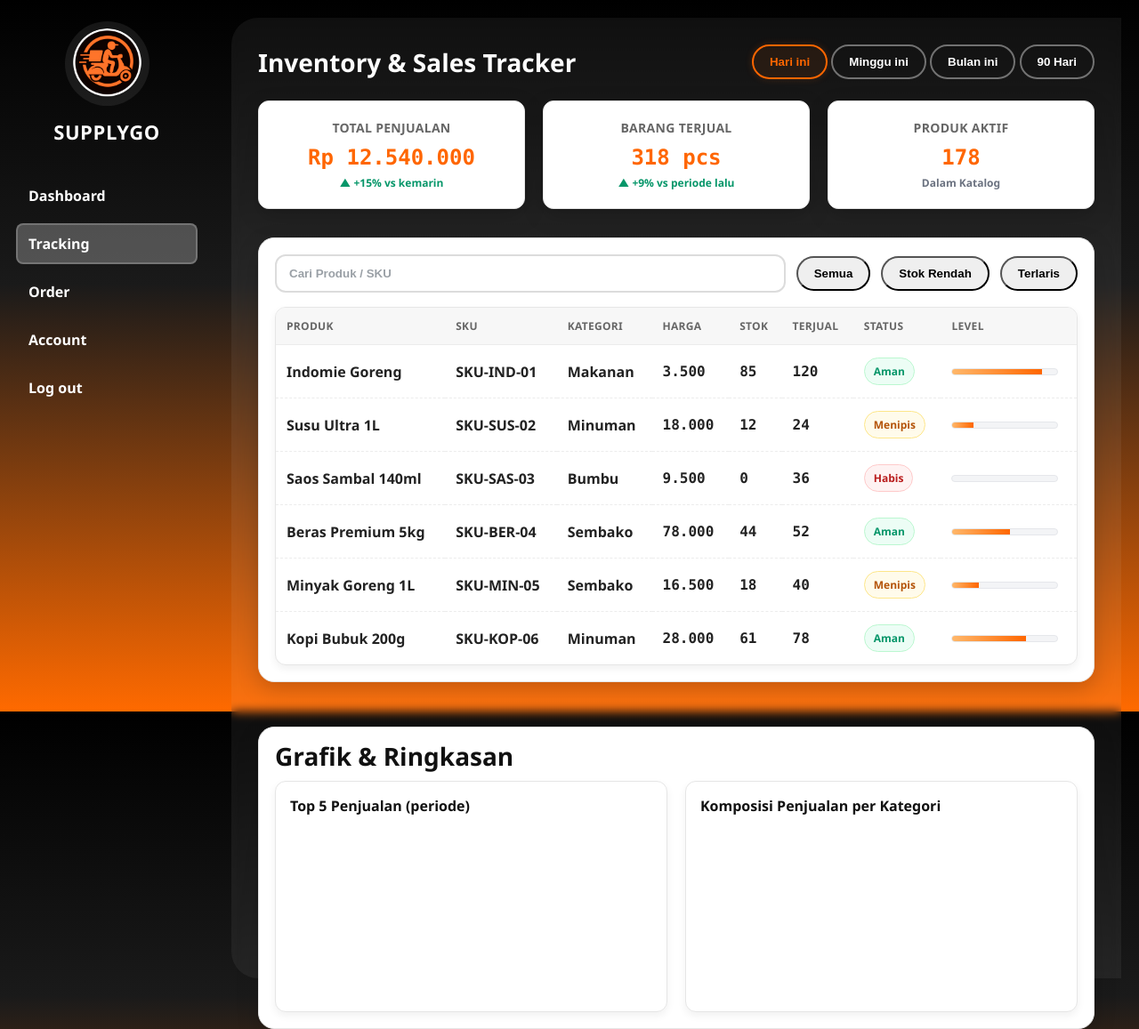
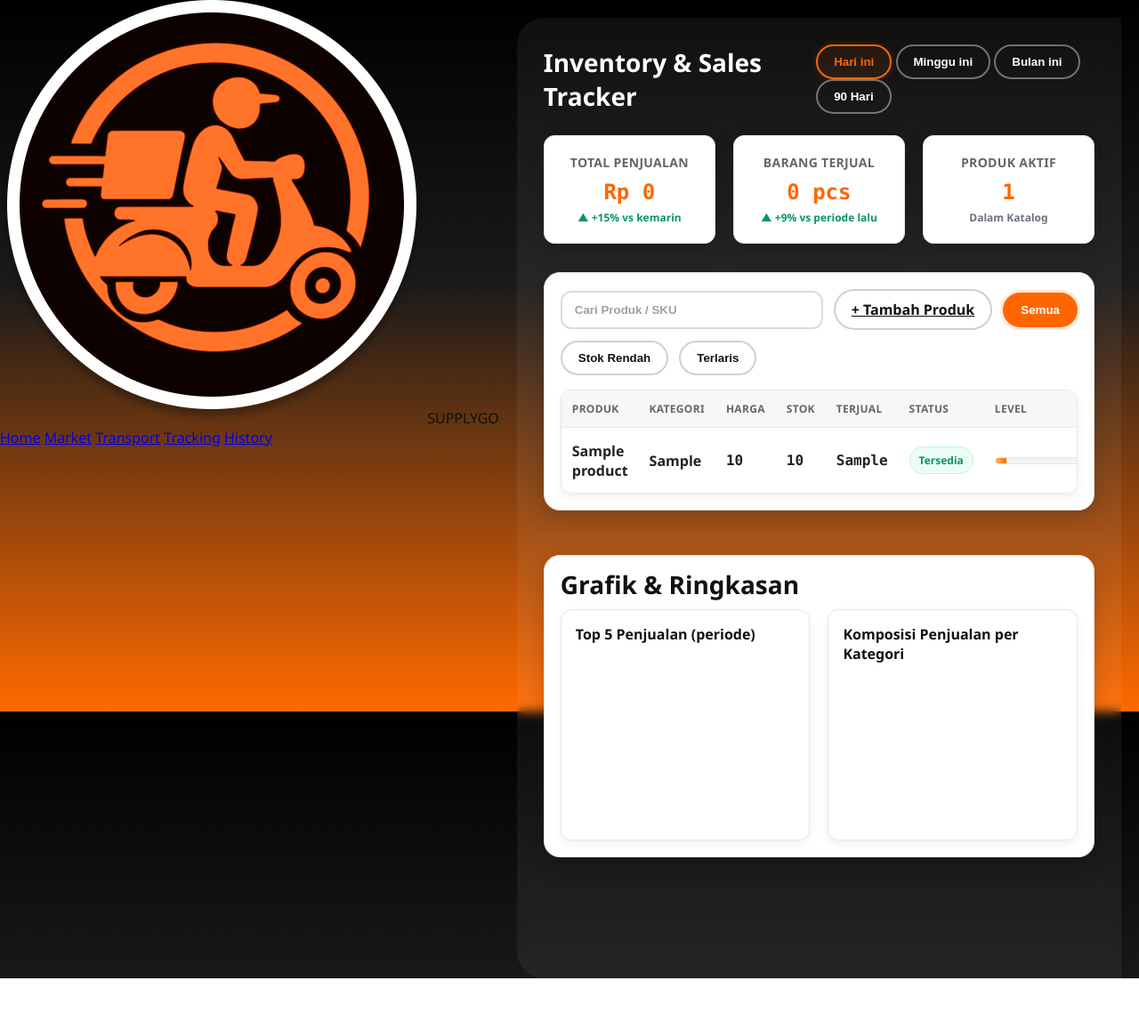
Before and after one commit to laylaksmn/supplygo, a PHP site: page /Tracking.php in a window 1280 px wide. Shown: the whole page at 89% size. After the commit the page ends 1100 px from the top, so only its background shows below. Run offline with PHP 8.4, Linux system fonts and the light colour scheme; tables that the repository leaves empty or names only in its code hold one stand-in row (values such as "Sample post"); a stand-in replaces the project's code that opens the database connection.

Commit message:
Refactor Tracking.php to include database integration

```diff
--- a/Tracking.php
+++ b/Tracking.php
@@ -1,8 +1,31 @@
 <?php
-// // tracking.php (UI dummy, tanpa database)
-// session_start();
-// // Untuk demo tampilan: pakai nama fallback jika belum login
-// $name = isset($_SESSION['name']) ? $_SESSION['name'] : 'Pengguna';
+session_start();
+$name = isset($_SESSION['name']) ? $_SESSION['name'] : 'Pengguna';
+
+require_once 'db.php';
+
+// TOTAL PENJUALAN = SUM(price * sold)
+$sqlTotal = "SELECT SUM(price * sold) AS total_penjualan FROM products";
+$resTotal = $mysqli->query($sqlTotal);
+$rowTotal = $resTotal ? $resTotal->fetch_object() : null;
+$total_penjualan = $rowTotal && $rowTotal->total_penjualan ? (int)$rowTotal->total_penjualan : 0;
+
+// BARANG TERJUAL = SUM(sold)
+$sqlSold = "SELECT SUM(sold) AS barang_terjual FROM products";
+$resSold = $mysqli->query($sqlSold);
+$rowSold = $resSold ? $resSold->fetch_object() : null;
+$barang_terjual = $rowSold && $rowSold->barang_terjual ? (int)$rowSold->barang_terjual : 0;
+
+// PRODUK AKTIF = COUNT(*)
+$sqlActive = "SELECT COUNT(*) AS produk_aktif FROM products";
+$resActive = $mysqli->query($sqlActive);
+$rowActive = $resActive ? $resActive->fetch_object() : null;
+$produk_aktif = $rowActive && $rowActive->produk_aktif ? (int)$rowActive->produk_aktif : 0;
+
+// AMBIL DATA PRODUK
+$sqlProducts = "SELECT * FROM products ORDER BY id DESC";
+$resultProducts = $mysqli->query($sqlProducts);
+
 ?>
 <!DOCTYPE html>
 <html lang="id">
@@ -10,24 +33,28 @@
   <meta charset="UTF-8" />
   <title>Tracking - SUPPLYGO</title>
   <meta name="viewport" content="width=device-width, initial-scale=1" />
-  <link rel="stylesheet" href="Tracking.css" />
+  <link rel="stylesheet" href="tracking.css" />
 </head>
 <body>
-  <div class="sidebar">
+  <header class="navbar">
+    <div class="brand">
       <img src="logo web.png" alt="Logo" class="logo">
-    <h2>SUPPLYGO</h2>
-    <div class="nav">
-      <a href="dashboard.php">Dashboard</a>
-      <a href="#" class="active">Tracking</a>
-      <a href="#">Order</a>
-      <a href="profil.php">Account</a>
-      <a href="logout.php">Log out</a>
+      <span class="brand-name">SUPPLYGO</span>
     </div>
+    <div class="menu">
+      <a href="dashboard.php">Home</a>
+      <a href="market.php">Market</a>
+      <a href="transport.php">Transport</a>
+      <a href="tracking.php" class="active">Tracking</a>
+      <a href="history.php">History</a>
     </div>
+</header>
 
   <div class="main">
     <div class="header" style="justify-content:space-between; align-items:center;">
-      <h1>Inventory & Sales Tracker</h1>
+      <div>
+        <h1>Inventory &amp; Sales Tracker</h1>
+      </div>
       <div class="period chips--dark">
         <button class="chip" aria-pressed="true">Hari ini</button>
         <button class="chip">Minggu ini</button>
@@ -39,26 +66,41 @@
     <div class="stats">
       <div class="stat-card">
         <h3>TOTAL PENJUALAN</h3>
-        <p class="mono">Rp 12.540.000</p>
-        <div style="color:#059669; font-weight:800; font-size:12px; margin-top:6px;">▲ +15% vs kemarin</div>
+        <p class="mono">
+          Rp <?php echo number_format($total_penjualan, 0, ',', '.'); ?>
+        </p>
+        <!-- Persentase masih dummy -->
+        <div style="color:#059669; font-weight:800; font-size:12px; margin-top:6px;">
+          ▲ +15% vs kemarin
+        </div>
       </div>
       <div class="stat-card">
         <h3>BARANG TERJUAL</h3>
-        <p class="mono">318 pcs</p>
-        <div style="color:#059669; font-weight:800; font-size:12px; margin-top:6px;">▲ +9% vs periode lalu</div>
+        <p class="mono">
+          <?php echo $barang_terjual; ?> pcs
+        </p>
+        <div style="color:#059669; font-weight:800; font-size:12px; margin-top:6px;">
+          ▲ +9% vs periode lalu
+        </div>
       </div>
       <div class="stat-card">
         <h3>PRODUK AKTIF</h3>
-        <p class="mono">178</p>
-        <div style="color:#6b7280; font-weight:800; font-size:12px; margin-top:6px;">Dalam Katalog</div>
+        <p class="mono">
+          <?php echo $produk_aktif; ?>
+        </p>
+        <div style="color:#6b7280; font-weight:800; font-size:12px; margin-top:6px;">
+          Dalam Katalog
+        </div>
       </div>
     </div>
 
+    <!-- TABEL PRODUK -->
     <div class="wrap" style="margin-bottom:26px;">
-      <div class="toolbar">
+      <div class="toolbar chips--light">
         <div class="search">
           <input type="search" placeholder="Cari Produk / SKU">
         </div>
+        <a href="produk/product_create.php" class="chip">+ Tambah Produk</a>
         <button class="chip" aria-pressed="true">Semua</button>
         <button class="chip">Stok Rendah</button>
         <button class="chip">Terlaris</button>
@@ -69,92 +111,87 @@
           <thead>
             <tr>
               <th>PRODUK</th>
-              <th>SKU</th>
               <th>KATEGORI</th>
               <th>HARGA</th>
               <th>STOK</th>
               <th>TERJUAL</th>
               <th>STATUS</th>
               <th>LEVEL</th>
+              <th>AKSI</th>
             </tr>
           </thead>
           <tbody>
+            <?php
+            if (!$resultProducts || $resultProducts->num_rows == 0):
+            ?>
               <tr>
-              <td>Indomie Goreng</td>
-              <td>SKU-IND-01</td>
-              <td>Makanan</td>
-              <td class="mono">3.500</td>
-              <td class="mono">85</td>
-              <td class="mono">120</td>
-              <td><span class="badge ok">Aman</span></td>
-              <td><div class="stockbar"><i style="--w:85%"></i></div></td>
+                <td colspan="9">Belum ada produk di database.</td>
               </tr>
+            <?php
+            else:
+              while ($p = $resultProducts->fetch_object()):
+                // class badge dari status
+                $badgeClass = 'ok';
+                if ($p->status === 'Menipis') {
+                  $badgeClass = 'warn';
+                } elseif ($p->status === 'Habis') {
+                  $badgeClass = 'danger';
+                }
+
+                // level stok (0–100) untuk progress bar
+                $level = (int)$p->stock;
+                if ($level < 0) $level = 0;
+                if ($level > 100) $level = 100;
+            ?>
               <tr>
-              <td>Susu Ultra 1L</td>
-              <td>SKU-SUS-02</td>
-              <td>Minuman</td>
-              <td class="mono">18.000</td>
-              <td class="mono">12</td>
-              <td class="mono">24</td>
-              <td><span class="badge warn">Menipis</span></td>
-              <td><div class="stockbar"><i style="--w:20%"></i></div></td>
+                <td><?php echo $p->name; ?></td>
+                <td><?php echo $p->category; ?></td>
+                <td class="mono">
+                  <?php echo number_format($p->price, 0, ',', '.'); ?>
+                </td>
+                <td class="mono"><?php echo $p->stock; ?></td>
+                <td class="mono"><?php echo $p->sold; ?></td>
+                <td>
+                  <span class="badge <?php echo $badgeClass; ?>">
+                    <?php echo $p->status; ?>
+                  </span>
+                </td>
+                <td>
+                  <div class="stockbar">
+                    <i style="--w:<?php echo $level; ?>%"></i>
+                  </div>
+                </td>
+                <td class="action-cell">
+                  <a href="produk/product_edit.php?id=<?php echo $p->id; ?>" class="action-edit">
+                    Edit
+                  </a>
+                  <form action="produk/product_delete.php" method="post" style="display:inline;"
+                        onsubmit="return confirm('Yakin hapus produk ini?');">
+                    <input type="hidden" name="id" value="<?php echo $p->id; ?>">
+                    <button type="submit" class="action-delete">
+                      Hapus
+                    </button>
+                  </form>
+                </td>
               </tr>
-            <tr>
-              <td>Saos Sambal 140ml</td>
-              <td>SKU-SAS-03</td>
-              <td>Bumbu</td>
-              <td class="mono">9.500</td>
-              <td class="mono">0</td>
-              <td class="mono">36</td>
-              <td><span class="badge danger">Habis</span></td>
-              <td><div class="stockbar"><i style="--w:0%"></i></div></td>
-            </tr>
-            <tr>
-              <td>Beras Premium 5kg</td>
-              <td>SKU-BER-04</td>
-              <td>Sembako</td>
-              <td class="mono">78.000</td>
-              <td class="mono">44</td>
-              <td class="mono">52</td>
-              <td><span class="badge ok">Aman</span></td>
-              <td><div class="stockbar"><i style="--w:55%"></i></div></td>
-            </tr>
-            <tr>
-              <td>Minyak Goreng 1L</td>
-              <td>SKU-MIN-05</td>
-              <td>Sembako</td>
-              <td class="mono">16.500</td>
-              <td class="mono">18</td>
-              <td class="mono">40</td>
-              <td><span class="badge warn">Menipis</span></td>
-              <td><div class="stockbar"><i style="--w:25%"></i></div></td>
-            </tr>
-            <tr>
-              <td>Kopi Bubuk 200g</td>
-              <td>SKU-KOP-06</td>
-              <td>Minuman</td>
-              <td class="mono">28.000</td>
-              <td class="mono">61</td>
-              <td class="mono">78</td>
-              <td><span class="badge ok">Aman</span></td>
-              <td><div class="stockbar"><i style="--w:70%"></i></div></td>
-            </tr>
+            <?php
+              endwhile;
+            endif;
+            ?>
           </tbody>
         </table>
       </div>
     </div>
 
-    <!-- Grafik & Ringkasan (placeholder box sesuai screenshot) -->
+    <!-- GRAFIK & RINGKASAN (masih placeholder) -->
     <div class="wrap">
       <h2 style="margin:0 0 14px; font-size:28px; line-height:1;">Grafik &amp; Ringkasan</h2>
       <div class="charts">
         <div class="chart-box">
           <div style="font-weight:800; margin-bottom:8px;">Top 5 Penjualan (periode)</div>
-          <!-- Placeholder: nanti bisa diganti Canvas/Chart.js -->
         </div>
         <div class="chart-box">
           <div style="font-weight:800; margin-bottom:8px;">Komposisi Penjualan per Kategori</div>
-          <!-- Placeholder: Pie/Doughnut -->
         </div>
       </div>
     </div>
```
Lines whose indentation alone changed are shown as unchanged.
